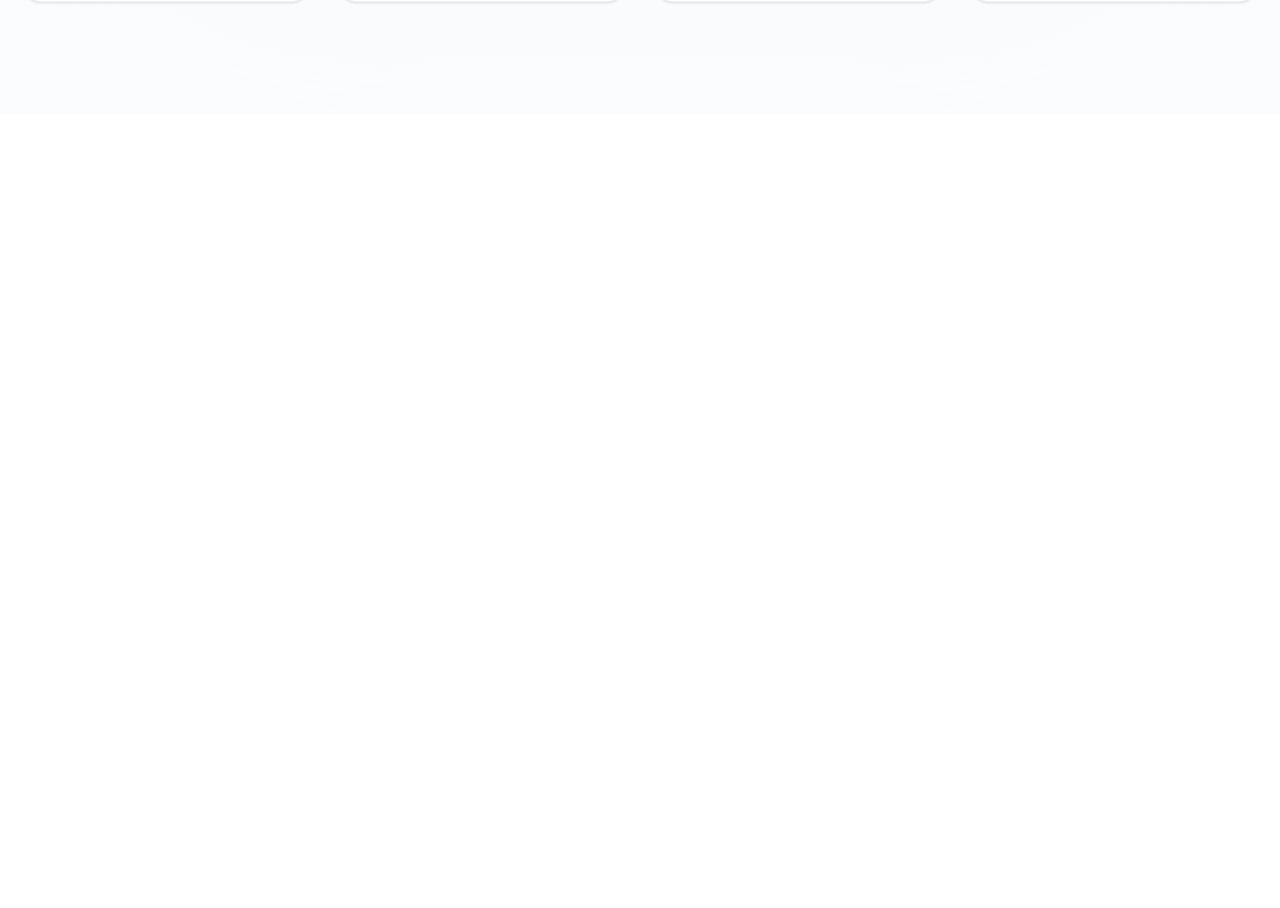
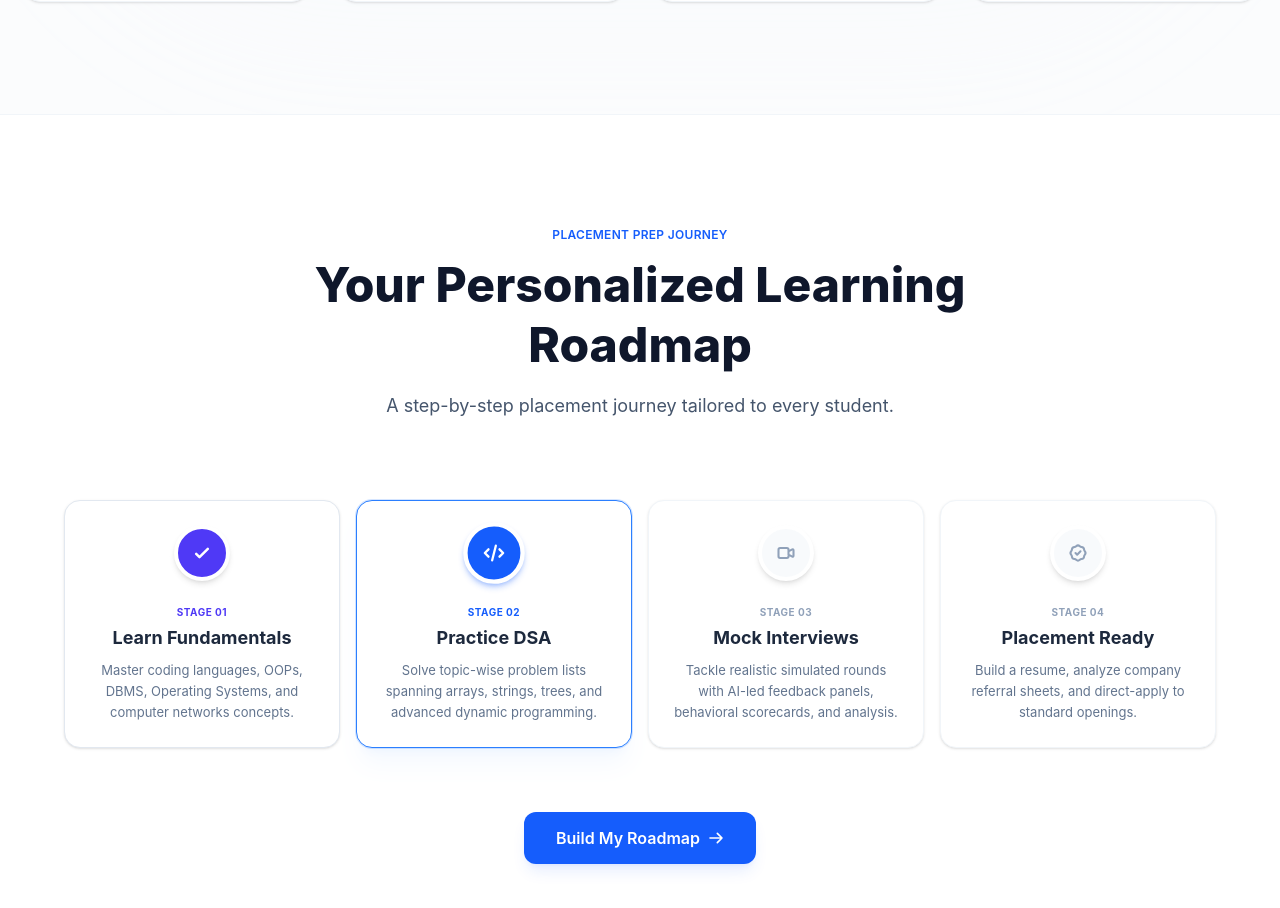
Before and after one commit to somnathbuilds/InterviewForge, a React (Vite) app in the folder client/: page / in a window 1280 px wide. Shown: the part 2528-3436 px from the top of the page. Before the commit the page ends 2642 px from the top, so only its background shows below. Built offline with nearby package versions, Linux system fonts and the light colour scheme.

Commit message:
feat: add personalized roadmap section

```diff
--- a/client/src/pages/Home/Home.jsx
+++ b/client/src/pages/Home/Home.jsx
@@ -2,6 +2,7 @@ import Navbar from "../../components/layout/Navbar";
 import Hero from "./Hero";
 import WhyInterviewForge from "./WhyInterviewForge";
 import DashboardPreview from "./DashboardPreview";
+import RoadmapSection from "./RoadmapSection";
 
 function Home() {
   return (
@@ -10,6 +11,7 @@ function Home() {
       <Hero />
       <DashboardPreview />
       <WhyInterviewForge />
+      <RoadmapSection />
     </>
   );
 }
--- /dev/null
+++ b/client/src/pages/Home/RoadmapSection.jsx
@@ -0,0 +1,161 @@
+import { useState } from "react";
+
+function RoadmapSection() {
+  const [activeIndex, setActiveIndex] = useState(1); // Default to stage 2: "Practice DSA"
+
+  const milestones = [
+    {
+      title: "Learn Fundamentals",
+      description: "Master coding languages, OOPs, DBMS, Operating Systems, and computer networks concepts.",
+      icon: (
+        <svg className="w-5 h-5" fill="none" viewBox="0 0 24 24" stroke="currentColor" strokeWidth="2.5">
+          <path strokeLinecap="round" strokeLinejoin="round" d="M12 6.253v13m0-13C10.832 5.477 9.246 5 7.5 5S4.168 5.477 3 6.253v13C4.168 18.477 5.754 18 7.5 18s3.332.477 4.5 1.253m0-13C13.168 5.477 14.754 5 16.5 5c1.747 0 3.332.477 4.5 1.253v13C19.832 18.477 18.247 18 16.5 18c-1.746 0-3.332.477-4.5 1.253" />
+        </svg>
+      ),
+    },
+    {
+      title: "Practice DSA",
+      description: "Solve topic-wise problem lists spanning arrays, strings, trees, and advanced dynamic programming.",
+      icon: (
+        <svg className="w-5 h-5" fill="none" viewBox="0 0 24 24" stroke="currentColor" strokeWidth="2.5">
+          <path strokeLinecap="round" strokeLinejoin="round" d="M10 20l4-16m4 4l4 4-4 4M6 16l-4-4 4-4" />
+        </svg>
+      ),
+    },
+    {
+      title: "Mock Interviews",
+      description: "Tackle realistic simulated rounds with AI-led feedback panels, behavioral scorecards, and analysis.",
+      icon: (
+        <svg className="w-5 h-5" fill="none" viewBox="0 0 24 24" stroke="currentColor" strokeWidth="2.5">
+          <path strokeLinecap="round" strokeLinejoin="round" d="M15 10l4.553-2.276A1 1 0 0121 8.618v6.764a1 1 0 01-1.447.894L15 14M5 18h8a2 2 0 002-2V8a2 2 0 00-2-2H5a2 2 0 00-2 2v8a2 2 0 002 2z" />
+        </svg>
+      ),
+    },
+    {
+      title: "Placement Ready",
+      description: "Build a resume, analyze company referral sheets, and direct-apply to standard openings.",
+      icon: (
+        <svg className="w-5 h-5" fill="none" viewBox="0 0 24 24" stroke="currentColor" strokeWidth="2.5">
+          <path strokeLinecap="round" strokeLinejoin="round" d="M9 12l2 2 4-4M7.835 4.697a3.42 3.42 0 001.946-.806 3.42 3.42 0 014.438 0 3.42 3.42 0 001.946.806 3.42 3.42 0 013.138 3.138 3.42 3.42 0 00.806 1.946 3.42 3.42 0 010 4.438 3.42 3.42 0 00-.806 1.946 3.42 3.42 0 01-3.138 3.138 3.42 3.42 0 00-1.946.806 3.42 3.42 0 01-4.438 0 3.42 3.42 0 00-1.946-.806 3.42 3.42 0 01-3.138-3.138 3.42 3.42 0 00-.806-1.946 3.42 3.42 0 010-4.438 3.42 3.42 0 00.806-1.946 3.42 3.42 0 013.138-3.138z" />
+        </svg>
+      ),
+    },
+  ];
+
+  return (
+    <section className="bg-white py-20 lg:py-28 border-t border-slate-100 relative overflow-hidden">
+      {/* Decorative subtle visual elements */}
+      <div className="absolute top-10 left-10 w-72 h-72 bg-blue-50/50 rounded-full blur-3xl pointer-events-none -z-10"></div>
+      <div className="absolute bottom-10 right-10 w-72 h-72 bg-indigo-50/50 rounded-full blur-3xl pointer-events-none -z-10"></div>
+
+      <div className="max-w-7xl mx-auto px-6 relative">
+        {/* Section Header */}
+        <div className="text-center max-w-2xl mx-auto mb-16">
+          <p className="text-blue-600 font-semibold tracking-wide uppercase text-xs">
+            Placement Prep Journey
+          </p>
+          <h2 className="text-3xl sm:text-4xl lg:text-5xl font-extrabold text-slate-900 mt-3 leading-tight">
+            Your Personalized Learning Roadmap
+          </h2>
+          <p className="mt-4 text-slate-600 text-base sm:text-lg leading-relaxed">
+            A step-by-step placement journey tailored to every student.
+          </p>
+        </div>
+
+        {/* Roadmap Steps Wrapper */}
+        <div className="relative mt-20 max-w-6xl mx-auto">
+          {/* Connector Line (Desktop) */}
+          <div className="hidden md:block absolute top-[28px] left-[12%] right-[12%] h-[3px] bg-slate-100 -z-10 rounded-full">
+            <div
+              className="h-full bg-gradient-to-r from-blue-600 to-indigo-600 transition-all duration-500 rounded-full"
+              style={{ width: `${(activeIndex / (milestones.length - 1)) * 100}%` }}
+            ></div>
+          </div>
+
+          {/* Connector Line (Mobile) */}
+          <div className="md:hidden absolute top-[30px] bottom-[30px] left-[34px] w-[3px] bg-slate-100 -z-10 rounded-full">
+            <div
+              className="w-full bg-gradient-to-b from-blue-600 to-indigo-600 transition-all duration-500 rounded-full"
+              style={{ height: `${(activeIndex / (milestones.length - 1)) * 100}%` }}
+            ></div>
+          </div>
+
+          {/* Milestones Layout */}
+          <div className="flex flex-col md:flex-row justify-between gap-8 md:gap-4 relative z-10">
+            {milestones.map((milestone, idx) => {
+              const isCompleted = idx < activeIndex;
+              const isActive = idx === activeIndex;
+
+              return (
+                <div
+                  key={idx}
+                  onClick={() => setActiveIndex(idx)}
+                  className={`group flex flex-row md:flex-col items-start md:items-center text-left md:text-center gap-5 md:gap-6 p-6 rounded-2xl border transition-all duration-300 cursor-pointer flex-1 bg-white select-none ${
+                    isActive
+                      ? "border-blue-500 shadow-xl shadow-blue-500/5 ring-1 ring-blue-500/20"
+                      : isCompleted
+                      ? "border-slate-200 shadow-sm"
+                      : "border-slate-100 shadow-sm"
+                  } hover:-translate-y-1`}
+                >
+                  {/* Step Indicator Pin / Icon */}
+                  <div
+                    className={`w-14 h-14 rounded-full flex items-center justify-center shrink-0 border-4 border-white shadow-md transition duration-300 ${
+                      isActive
+                        ? "bg-blue-600 text-white scale-110 shadow-blue-600/30"
+                        : isCompleted
+                        ? "bg-indigo-600 text-white"
+                        : "bg-slate-50 text-slate-400 group-hover:bg-slate-100"
+                    }`}
+                  >
+                    {isCompleted ? (
+                      <svg className="w-5 h-5" fill="none" viewBox="0 0 24 24" stroke="currentColor" strokeWidth="3">
+                        <path strokeLinecap="round" strokeLinejoin="round" d="M5 13l4 4L19 7" />
+                      </svg>
+                    ) : (
+                      milestone.icon
+                    )}
+                  </div>
+
+                  {/* Text Details */}
+                  <div className="flex flex-col md:items-center">
+                    <span
+                      className={`text-[10px] font-bold uppercase tracking-wider ${
+                        isActive
+                          ? "text-blue-600"
+                          : isCompleted
+                          ? "text-indigo-600"
+                          : "text-slate-400"
+                      }`}
+                    >
+                      Stage 0{idx + 1}
+                    </span>
+                    <h3 className="text-lg font-bold text-slate-800 mt-1 mb-2 group-hover:text-blue-600 transition duration-200">
+                      {milestone.title}
+                    </h3>
+                    <p className="text-slate-500 text-xs sm:text-[13px] leading-relaxed">
+                      {milestone.description}
+                    </p>
+                  </div>
+                </div>
+              );
+            })}
+          </div>
+        </div>
+
+        {/* CTA Button */}
+        <div className="text-center mt-16">
+          <button className="bg-blue-600 hover:bg-blue-700 text-white px-8 py-3.5 rounded-xl font-semibold shadow-lg shadow-blue-600/10 hover:shadow-blue-600/20 active:scale-95 transition-all duration-200 cursor-pointer inline-flex items-center gap-2">
+            <span>Build My Roadmap</span>
+            <svg className="w-4 h-4" fill="none" viewBox="0 0 24 24" stroke="currentColor" strokeWidth="2.5">
+              <path strokeLinecap="round" strokeLinejoin="round" d="M14 5l7 7m0 0l-7 7m7-7H3" />
+            </svg>
+          </button>
+        </div>
+
+      </div>
+    </section>
+  );
+}
+
+export default RoadmapSection;
```
